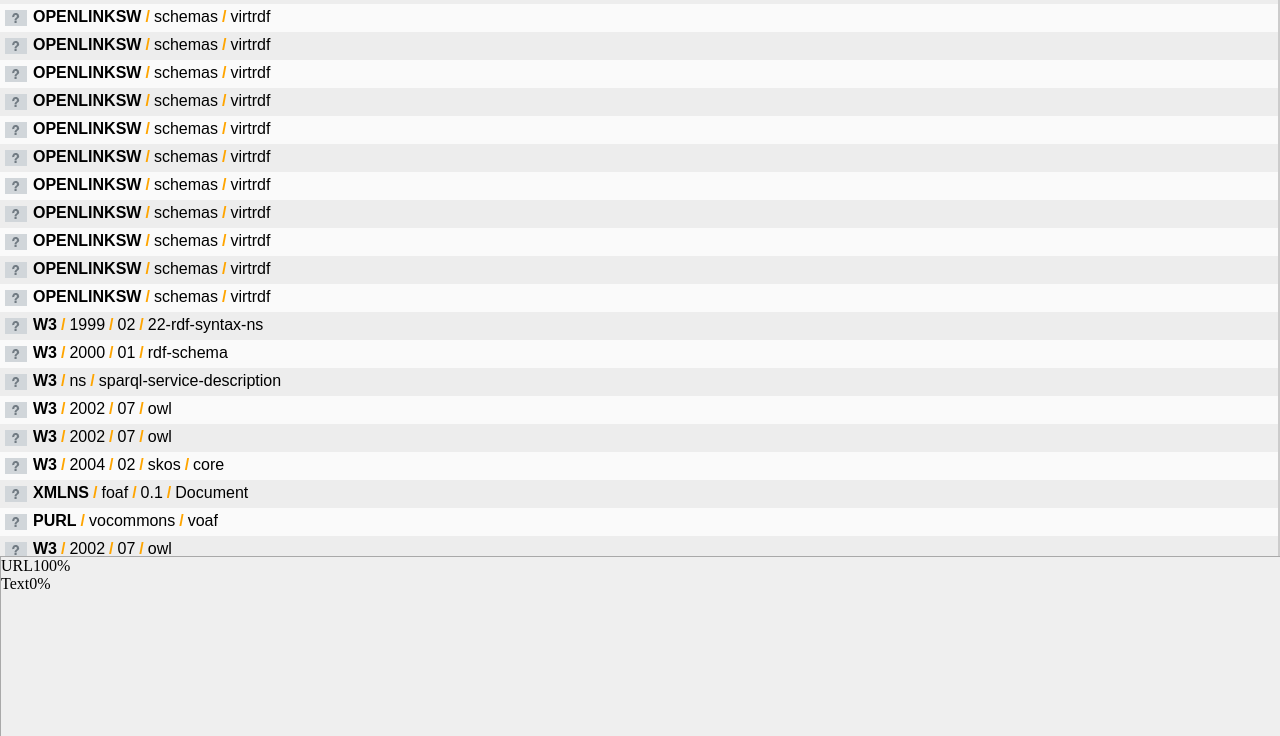
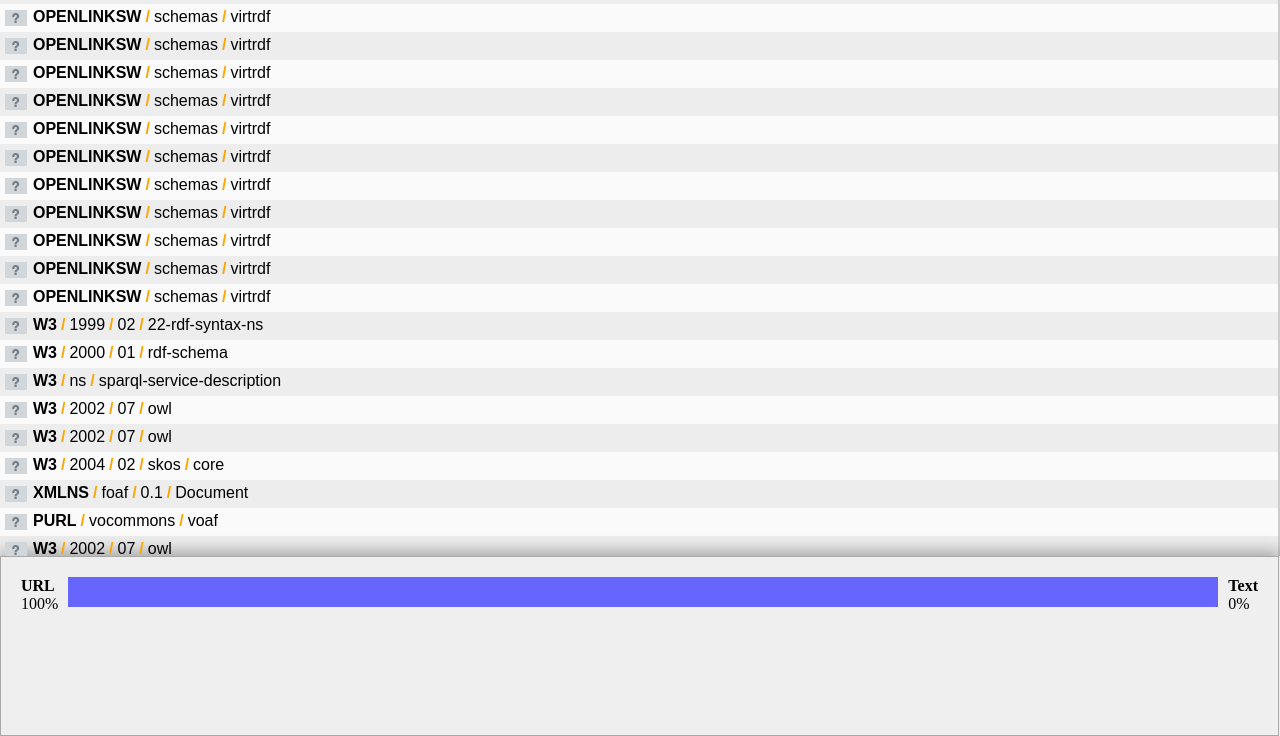
Before and after one commit to Daru13/semantic-web-visualisation, a website with bundled scripts: page visualisation/demo/index2.html in a window 1280 px wide. Shown: the part 64-800 px from the top of the page. Built offline with nearby package versions, Linux system fonts and the light colour scheme.

Commit message:
Add style for the distribution plot.

```diff
--- a/visualisation/demo/css/demo.css
+++ b/visualisation/demo/css/demo.css
@@ -129,6 +129,7 @@
     height: 180px;
     background-color: #EFEFEF;
     color: #000;
+    box-shadow: 0 -5px 15px rgba(0, 0, 0, 0.3);
 }
 
 .data-table .dashboard {
@@ -136,6 +137,54 @@
     display: inline-block;
     border: 1px solid darkgray;
 }
+
+
+
+/* Dashboard */
+
+.dashboard {
+    box-sizing: border-box;
+    padding: 10px;
+}
+
+.dashboard .distribution-chart {
+    display: flex;
+    height: 40px;
+    margin: 10px;
+}
+
+.dashboard .distribution-chart .chart {
+    flex-grow: 1;
+    padding: 0 10px 0 10px;
+}
+
+.dashboard .distribution-chart .chart-area {
+    display: inline-block;
+    height: 20px;
+    padding: 10px 0 0 0;
+}
+
+.dashboard .distribution-chart .chart-area.url-cells-area {
+    background-color: #6666FF;
+}
+
+.dashboard .distribution-chart .chart-area.text-cells-area {
+    background-color: #FF6666;
+}
+
+.dashboard .distribution-chart .chart-label {
+
+}
+
+.dashboard .distribution-chart .chart-label .type {
+    display: block;
+    font-weight: bold;
+}
+
+.dashboard .distribution-chart .chart-label .percent {
+    display: block;
+}
+
 
 
 
```
